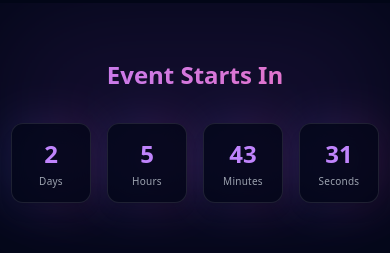
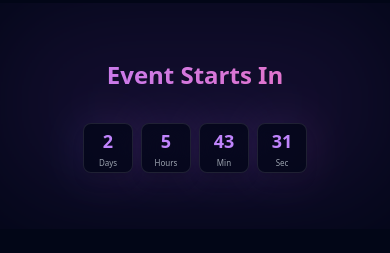
Before and after one commit to Vamsi-2005/ru_fest_2k26, a React (Vite) app: page / in a window 390 px wide. Shown: the part 841-1094 px from the top of the page. Built offline with nearby package versions, Linux system fonts and the light colour scheme.

Commit message:
update website

```diff
--- a/index.html
+++ b/index.html
@@ -2,12 +2,18 @@
 <html lang="en">
   <head>
     <meta charset="UTF-8" />
-    <link rel="icon" type="image/svg+xml" href="/favicon.svg" />
+
+    <!-- ✅ Favicon (JPG) -->
+    <link rel="icon" type="image/jpeg" href="/favicon.png" />
+
     <meta name="viewport" content="width=device-width, initial-scale=1.0" />
-    <title>ru-2k26</title>
+
+    <title>Tech Fusion 2K26</title>
   </head>
+
   <body>
     <div id="root"></div>
+
     <script type="module" src="/src/main.jsx"></script>
   </body>
 </html>
--- a/src/home/Countdown.jsx
+++ b/src/home/Countdown.jsx
@@ -52,21 +52,21 @@ const Countdown = () => {
         border border-white/10
         shadow-lg
 
-        w-[80px] h-[80px]
+        w-[50px] h-[50px]        /* 📱 Mobile */
         sm:w-24 sm:h-24
         md:w-32 md:h-32
 
-        rounded-xl
+        rounded-lg
 
         transform transition duration-300 ease-in-out
         group-hover:scale-105 group-hover:-translate-y-1
       "
       >
-        {/* 🔥 Bigger number on mobile */}
+        {/* Number */}
         <span
           className={`
             font-bold
-            text-2xl sm:text-2xl md:text-4xl   /* ✅ Increased mobile size */
+            text-lg sm:text-2xl md:text-4xl   /* adjusted for 50px */
             transition-colors duration-500
             ${colors[colorIndex]}
           `}
@@ -74,7 +74,8 @@ const Countdown = () => {
           {value}
         </span>
 
-        <span className="text-[10px] sm:text-xs text-gray-400 mt-1 tracking-wide">
+        {/* Label */}
+        <span className="text-[8px] sm:text-xs text-gray-400 mt-[2px]">
           {label}
         </span>
       </div>
@@ -98,11 +99,11 @@ const Countdown = () => {
         Event Starts In
       </h2>
 
-      <div className="flex justify-center gap-4 flex-wrap">
+      <div className="flex justify-center gap-2 sm:gap-4 flex-wrap">
         <TimeBox value={days} label="Days" />
         <TimeBox value={hours} label="Hours" />
-        <TimeBox value={minutes} label="Minutes" />
-        <TimeBox value={seconds} label="Seconds" />
+        <TimeBox value={minutes} label="Min" />
+        <TimeBox value={seconds} label="Sec" />
       </div>
     </section>
   );
```
Also changed, not shown: public/favicon.png (added).
